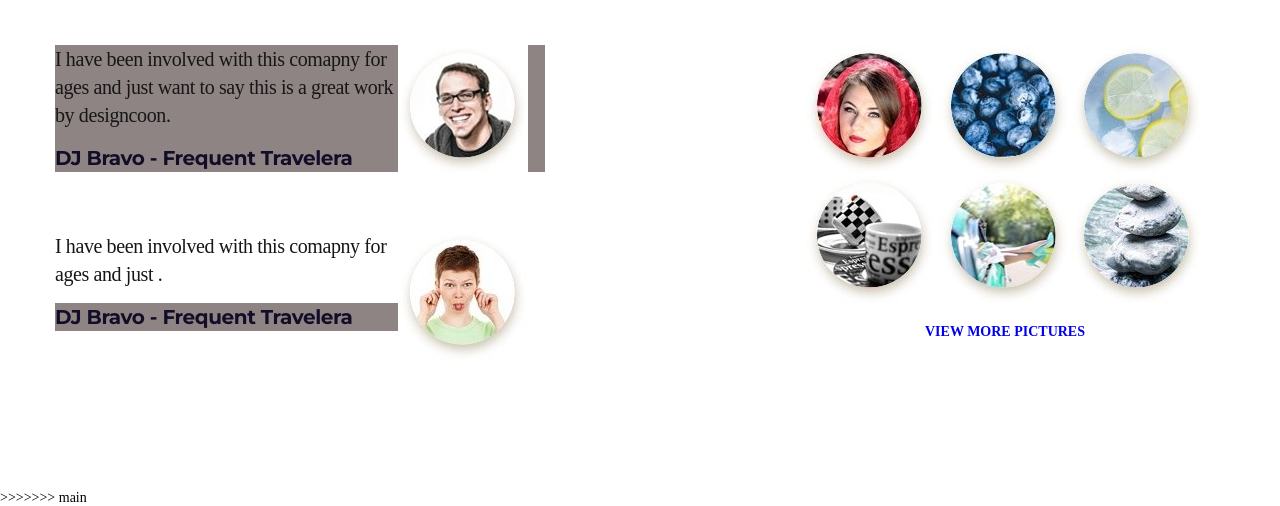
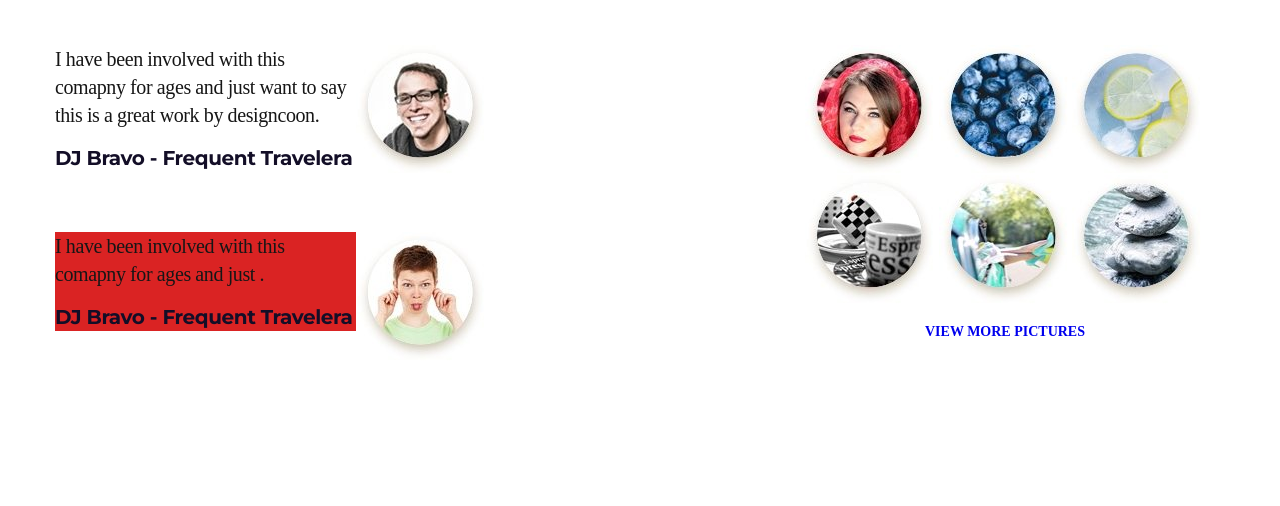
Before and after one commit to vetal1117/AUTOMOTIVE, a plain HTML site: page index.html in a window 1280 px wide. Shown: the part 294-800 px from the top of the page. Drawn offline with nearby package versions, Linux system fonts and the light colour scheme.

Commit message:
доделал корявый testimonial

```diff
--- a/#source/scss/testimonial.scss
+++ b/#source/scss/testimonial.scss
@@ -10,17 +10,20 @@
 
    &__testimonial {
       max-width: 490px;
-      :nth-child(2){
-         background-color: rgb(143, 132, 132);
-      }
    }
 
    &__title {
       text-align: center;
    }
 
+   .testi {
+
+		&__bg {background-color: rgb(218, 35, 35);
+		}
+}
+
    &__item {
-      max-width: 490px;
+      max-width: 430px;
       position: relative;
       margin-bottom: 60px;
    }
--- a/index.html
+++ b/index.html
@@ -16,7 +16,7 @@
 
 <body>
 	<div class="wrapper">
-<<<<<<< HEAD
+
 <header class="header">
 	<div class="container">
 		<div class="header__body">
@@ -164,14 +164,16 @@
                <img src="/img/TESTIMONIAL/testi1.jpg" alt="">
             </div>
             </div>
-            <div class="testi__item">
+            <div class="testi__bg">
+               <div class="testi__item">
                <div class="testi__text">I have been involved with this comapny for ages and just .
             </div>
                <div class="testi__text2">DJ Bravo - Frequent Travelera</div>
                <div class="testi__img">
                <img src="/img/TESTIMONIAL/testi2.jpg" alt="">
             </div>
-            </div>
+            </div></div>
+
          </div>
          <div class="testi__gallery">
             <div class="testi__galleri-title title">GALLERY</div>
@@ -189,7 +191,7 @@
          </div>
       </div>
    </div>
-</div>>>>>>>> main
+</div>
 <footer>
 	<div class='container'>
 		<div class="footer-body">
```
Also changed, not shown: #source/testimonial.html (+4 -2 lines), css/style.css, css/testimonial.css, 1 other file.
